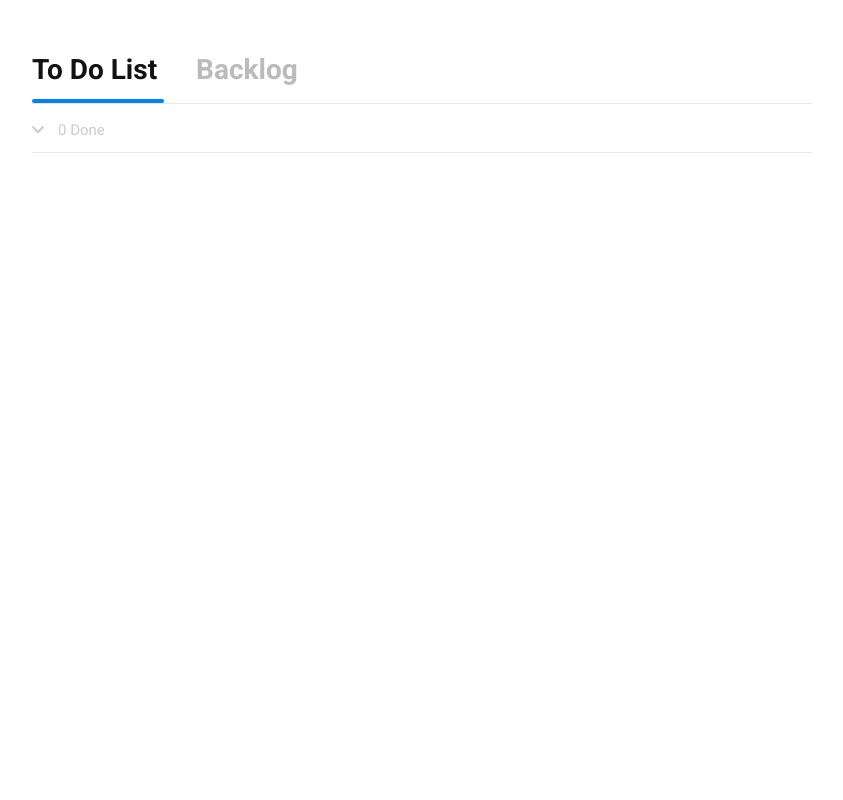
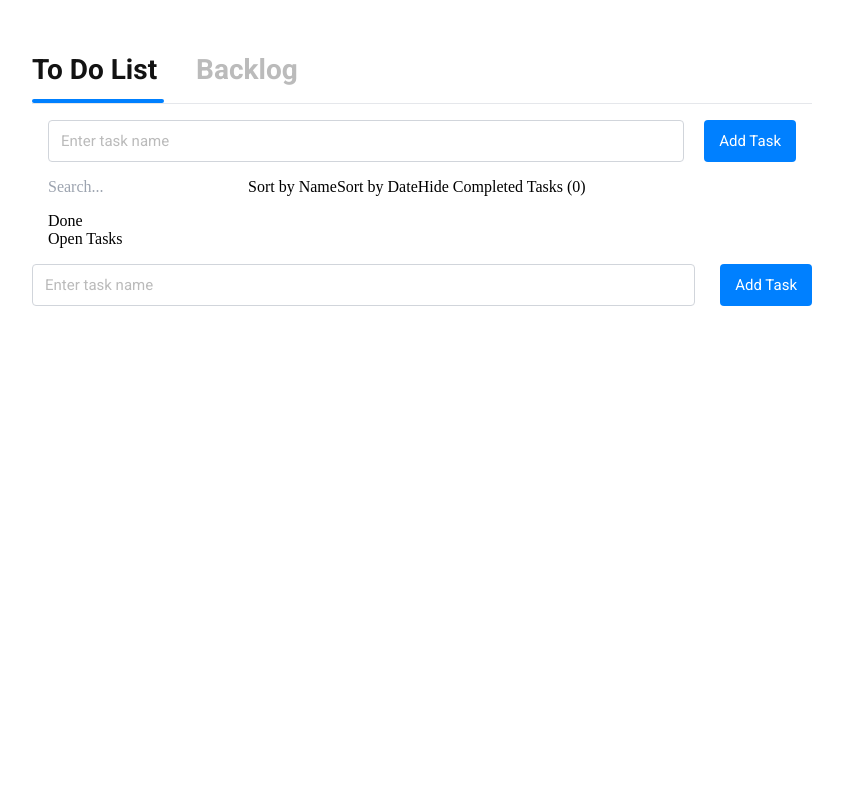
Before and after one commit to f3n0l/todolist-app, a Vue app: page / in a window 1280 px wide. Shown: the top 800 px of the page, without its empty margins (218-1061 px from the left). Built offline with nearby package versions, Linux system fonts and the light colour scheme.

Commit message:
setup a new store, todolist view and backlog view

```diff
--- a/src/App.vue
+++ b/src/App.vue
@@ -1,5 +1,3 @@
-<script setup lang="ts"></script>
-
 <template>
     <div class="flex justify-center items-start min-h-screen">
         <div class="max-w-[812px] p-4 w-screen">
--- a/src/components/EntryComponent.vue
+++ b/src/components/EntryComponent.vue
@@ -1,123 +1,54 @@
 <template>
-    <div class="w-full mb-2 p-4 rounded-lg flex items-center relative">
-        <input
-            @click.stop="toggleActivation"
-            type="checkbox"
-            v-model="task.completed"
-            class="w-6 h-6 rounded-full mr-4 cursor-pointer"
-        />
-        <div class="ml-4 flex flex-col flex-1">
+    <div class="flex items-center justify-between w-full mb-4">
+        <div class="flex items-center space-x-2">
             <div
-                class="text-md text-primaryText font-roboto leading-normal"
-                :class="{ 'line-through': task.completed }"
-            >
-                {{ task.name }}
-            </div>
-            <div
-                class="text-sm text-secondary font-roboto leading-normal"
-                :class="{ 'line-through': task.completed }"
-            >
-                {{ task.description }}
+                :class="task.completed ? 'bg-blue-500' : 'bg-transparent'"
+                @click="toggleCompletion"
+                class="w-6 h-6 border-2 border-gray-400 rounded-full cursor-pointer"
+            ></div>
+            <div :class="task.completed ? 'line-through text-gray-500' : ''">
+                <h4>{{ task.name }}</h4>
+                <p>{{ task.description }}</p>
             </div>
         </div>
-        <div
-            @click="toggleMenu($event, task.id)"
-            class="menu-dots flex cursor-pointer"
-        >
-            <svg
-                width="21"
-                height="20"
-                viewBox="0 0 21 20"
-                fill="none"
-                xmlns="http://www.w3.org/2000/svg"
+        <div class="relative group">
+            <button class="p-2">⋮</button>
+            <div
+                class="absolute right-0 z-10 bg-white border shadow-md mt-2 w-32 group-hover:block hidden space-y-2 p-2"
             >
-                <path
-                    d="M12.9465 10.0558C12.9465 11.666 11.6437 12.9688 10.0335 12.9688C8.4233 12.9688 7.12056 11.666 7.12056 10.0558C7.12056 8.44559 8.4233 7.14285 10.0335 7.14285C11.6437 7.14285 12.9465 8.44559 12.9465 10.0558ZM17.1541 7.14285C15.5439 7.14285 14.2411 8.44559 14.2411 10.0558C14.2411 11.666 15.5439 12.9688 17.1541 12.9688C18.7643 12.9688 20.067 11.666 20.067 10.0558C20.067 8.44559 18.7643 7.14285 17.1541 7.14285ZM2.91296 7.14285C1.30274 7.14285 0 8.44559 0 10.0558C0 11.666 1.30274 12.9688 2.91296 12.9688C4.52317 12.9688 5.82591 11.666 5.82591 10.0558C5.82591 8.44559 4.52317 7.14285 2.91296 7.14285Z"
-                    fill="#AAAAAA"
-                />
-            </svg>
+                <button @click="deleteThisTask">Delete</button>
+                <button @click="moveThisTaskToBacklog">Move to Backlog</button>
+            </div>
         </div>
-        <transition name="fade">
-            <div
-                v-if="isActive && activeMenuId === task.id"
-                class="menu-content"
-            >
-                <!-- Menu Items -->
-                <div @click="deleteTask" class="menu-item">Delete</div>
-                <div @click="moveToBacklog" class="menu-item">
-                    Move to Backlog
-                </div>
-            </div>
-        </transition>
     </div>
 </template>
 
 <script setup lang="ts">
-import { ref, defineProps, PropType } from "vue";
+import { toRefs } from "vue";
 
-interface Task {
-    name: string;
-    description: string;
-    completed: boolean;
-    id: number;
-}
+import { useToDoListStore } from "../store/useTodoListStore";
+import { Task } from "../types/types";
 
-defineProps({
-    task: {
-        type: Object as PropType<Task>,
-        required: true,
-    },
-    toggleActivation: {
-        type: Function as PropType<() => void>,
-        required: true,
-    },
-    toggleMenu: {
-        type: Function as PropType<(id: number) => void>,
-        required: true,
-    },
-    deleteTask: {
-        type: Function as PropType<() => void>,
-        required: true,
-    },
-    moveToBacklog: {
-        type: Function as PropType<() => void>,
-        required: true,
-    },
-});
+const { task } = toRefs(defineProps<{ task: Task }>()); // Now we use the Task type here
 
-const isActive = ref(false);
-const activeMenuId = ref<number | null>(null);
+const store = useToDoListStore();
+
+const toggleCompletion = () => {
+    store.toggleTaskCompletion(task.value.id); // Accessing the id using .value
+};
+
+const deleteThisTask = () => {
+    store.deleteTask(task.value.id); // Accessing the id using .value
+};
+
+const moveThisTaskToBacklog = () => {
+    store.moveToBacklog(task.value.id); // Accessing the id using .value
+};
 </script>
 
 <style scoped>
 @import "tailwindcss/base";
 @import "tailwindcss/components";
 @import "tailwindcss/utilities";
-/* Your styles here */
-/* Same styles as before */
-
-.menu-content {
-    position: absolute;
-    top: 30px;
-    right: 0;
-    background-color: #fff;
-    border: 1px solid #ccc;
-    padding: 4px;
-    border-radius: 4px;
-}
-
-.menu-item {
-    cursor: pointer;
-    padding: 8px;
-}
-
-.fade-enter-active,
-.fade-leave-active {
-    transition: opacity 0.3s;
-}
-
-.fade-enter,
-.fade-leave-to {
-    opacity: 0;
-}
+/* Add your custom styles here */
 </style>
--- a/src/components/ToDoInput.vue
+++ b/src/components/ToDoInput.vue
@@ -27,7 +27,7 @@ function addTask() {
         return;
     }
     const newTask = {
-        id: Date.now(), // Use a unique identifier, for example, current timestamp
+        id: Date.now(), // Use a unique identifier, for example, current timestamp lol
         name: taskName.value,
         description: "Description for Task",
         completed: false,
--- a/src/shims-vue.d.ts
+++ b/src/shims-vue.d.ts
@@ -1,5 +1,5 @@
 declare module "*.vue" {
     import { defineComponent } from "vue";
-    const component: ReturnType<typeof defineComponent>;
+    const component: defineComponent<{}, {}, any>;
     export default component;
 }
--- a/src/store/useTodoListStore.ts
+++ b/src/store/useTodoListStore.ts
@@ -1,37 +1,40 @@
 import { defineStore } from "pinia";
+import { Task, State } from "../types/types";
 
-export interface ToDoTask {
-    id: number;
-    name: string;
-    description: string;
-    completed: boolean;
-}
+export const useToDoListStore = defineStore({
+    id: "toDoListStore",
 
-export const useToDoListStore = defineStore("toDoList", {
-    state: () => ({
-        tasks: [] as ToDoTask[],
-        lastId: 0,
+    state: (): State => ({
+        tasks: [],
+        backlog: [],
     }),
+
     actions: {
-        addTask(task: Omit<ToDoTask, "id">): void {
-            const newTask: ToDoTask = {
-                ...task,
-                id: this.lastId++, // Generate unique ID using uuid
-                completed: false,
-            };
-            this.tasks.push(newTask);
+        addTask(task: Task) {
+            this.tasks.push(task);
         },
-        deleteTask(taskId: number): void {
-            this.tasks = this.tasks.filter((task) => task.id !== taskId);
+        toggleTaskCompletion(id: number) {
+            const task = this.tasks.find((t) => t.id === id);
+            if (task) {
+                task.completed = !task.completed;
+            }
         },
-        toggleTaskCompletion(taskId: number): void {
-            this.tasks = this.tasks.map((task) => {
-                if (task.id === taskId) {
-                    // Toggle the completed status immutably
-                    return { ...task, completed: !task.completed };
-                }
-                return task;
-            });
+        deleteTask(id: number) {
+            this.tasks = this.tasks.filter((t) => t.id !== id);
+        },
+        moveToBacklog(id: number) {
+            const taskIndex = this.tasks.findIndex((t) => t.id === id);
+            if (taskIndex !== -1) {
+                const [task] = this.tasks.splice(taskIndex, 1);
+                this.backlog.push(task);
+            }
+        },
+        moveTaskToToDoList(id: number) {
+            const taskIndex = this.backlog.findIndex((t) => t.id === id);
+            if (taskIndex !== -1) {
+                const [task] = this.backlog.splice(taskIndex, 1);
+                this.tasks.push(task);
+            }
         },
     },
 });
--- /dev/null
+++ b/src/types/types.ts
@@ -0,0 +1,12 @@
+export type Task = {
+    id: number;
+    name: string;
+    description: string;
+    completed: boolean;
+    showMenu?: boolean;
+};
+
+export type State = {
+    tasks: Task[];
+    backlog: Task[];
+};
--- a/src/views/Backlog.vue
+++ b/src/views/Backlog.vue
@@ -1,36 +1,73 @@
 <template>
-    <div>
-        <h1 class="text-3xl font-semibold mb-4">Backlog</h1>
-
-        <div v-if="backlogItems.length === 0" class="text-gray-500">
-            No items in the backlog.
+    <div class="container mx-auto p-4">
+        <ToDoInput :disabled="true" />
+        <input
+            v-model="searchTerm"
+            type="text"
+            placeholder="Search..."
+            class="mb-4"
+        />
+        <button @click="sortBy('name')">Sort by Name</button>
+        <button @click="sortBy('date')">Sort by Date</button>
+        <div v-for="task in filteredBacklog" :key="task.id">
+            <div class="flex items-center justify-between w-full mb-4">
+                <div class="flex items-center space-x-2">
+                    <div
+                        :class="
+                            task.completed ? 'bg-blue-500' : 'bg-transparent'
+                        "
+                        @click="toggleCompletion(task)"
+                        class="w-6 h-6 border-2 border-gray-400 rounded-full cursor-pointer"
+                    ></div>
+                    <div
+                        :class="
+                            task.completed ? 'line-through text-gray-500' : ''
+                        "
+                    >
+                        <h4>{{ task.name }}</h4>
+                        <p>{{ task.description }}</p>
+                    </div>
+                </div>
+                <button @click="moveToToDoList(task)" class="p-2">
+                    Move to ToDoList
+                </button>
+            </div>
         </div>
-
-        <ul v-else>
-            <li v-for="item in backlogItems" :key="item.id" class="mb-2">
-                <span class="font-semibold">{{ item.title }}</span>
-                <p class="text-gray-700">{{ item.description }}</p>
-            </li>
-        </ul>
     </div>
 </template>
 
-<script setup>
-const backlogItems = [
-    {
-        id: 1,
-        title: "Feature A Implementation",
-        description: "Implement feature A with necessary functionalities.",
-    },
-    {
-        id: 2,
-        title: "Bug Fixing: Issue #123",
-        description: "Fix the bug reported in issue #123 from the bug tracker.",
-    },
-    // Add more backlog items as needed
-];
+<script setup lang="ts">
+import { ref, computed } from "vue";
+import { useToDoListStore } from "../store/useTodoListStore";
+import ToDoInput from "../components/ToDoInput.vue";
+import { Task } from "../types/types";
+
+const store = useToDoListStore();
+const searchTerm = ref("");
+const filteredBacklog = computed(() => {
+    if (searchTerm.value) {
+        return store.backlog.filter((t) => t.name.includes(searchTerm.value));
+    }
+    return store.backlog;
+});
+
+const toggleCompletion = (task: Task) => {
+    store.toggleTaskCompletion(task.id);
+};
+
+const moveToToDoList = (task: Task) => {
+    store.moveTaskToToDoList(task.id);
+};
+
+const sortBy = (type: "name" | "date") => {
+    if (type === "name") {
+        store.backlog.sort((a, b) => a.name.localeCompare(b.name));
+    } else {
+        store.backlog.sort((a, b) => a.id - b.id); // Assuming id is the timestamp
+    }
+};
 </script>
 
 <style scoped>
-/* Add your component-specific styles here */
+/* Add your custom styles here */
 </style>
--- a/src/views/ToDoList.vue
+++ b/src/views/ToDoList.vue
@@ -1,176 +1,155 @@
 <template>
-    <div class="w-full h-[60vw] mt-3 flex flex-col justify-start">
+    <div class="container mx-auto p-4">
+        <ToDoInput :disabled="true" />
+        <input
+            v-model="searchTerm"
+            type="text"
+            placeholder="Search..."
+            class="mb-4"
+        />
+        <button @click="sortBy('name')">Sort by Name</button>
+        <button @click="sortBy('date')">Sort by Date</button>
+
         <!-- Completed Tasks Section -->
-        <div class="">
-            <div class="">
-                <div
-                    @click="toggleCompletedTasks"
-                    class="cursor-pointer mb-2 flex items-center"
-                >
-                    <svg
-                        width="12"
-                        height="12"
-                        viewBox="0 0 12 12"
-                        fill="none"
-                        xmlns="http://www.w3.org/2000/svg"
-                        class="mr-3.5"
-                        :class="{ 'rotate-90': completedTasksOpen }"
-                    >
-                        <path
-                            d="M9.13883 6.46634L3.76097 11.8068C3.5016 12.0644 3.0811 12.0644 2.82176 11.8068L2.19452 11.1839C1.93559 10.9268 1.9351 10.5101 2.19341 10.2524L6.45546 5.99999L2.19341 1.74765C1.9351 1.48991 1.93559 1.07318 2.19452 0.816057L2.82176 0.193175C3.08113 -0.0643917 3.50163 -0.0643917 3.76097 0.193175L9.1388 5.53366C9.39817 5.7912 9.39817 6.20878 9.13883 6.46634Z"
-                            fill="#CCCCCC"
-                        />
-                    </svg>
-                    <span class="text-lg font-roboto text-md text-secondary"
-                        >{{ completedTasks.length }} Done</span
-                    >
+        <button @click="toggleCompletedTasksSection">
+            {{ completedTasksSectionOpen ? "Hide" : "Show" }} Completed Tasks
+            ({{ completedTasks.length }})
+        </button>
+        <div v-if="completedTasksSectionOpen">
+            <h3>Done</h3>
+            <div v-for="task in completedTasks" :key="task.id">
+                <!-- Render completed tasks here -->
+                <div class="flex items-center justify-between w-full mb-4">
+                    <div class="flex items-center space-x-2">
+                        <div
+                            :class="
+                                task.completed
+                                    ? 'bg-blue-500'
+                                    : 'bg-transparent'
+                            "
+                            @click="toggleCompletion(task)"
+                            class="w-6 h-6 border-2 border-gray-400 rounded-full cursor-pointer"
+                        ></div>
+                        <div
+                            :class="
+                                task.completed
+                                    ? 'line-through text-gray-500'
+                                    : ''
+                            "
+                        >
+                            <h4>{{ task.name }}</h4>
+                            <p>{{ task.description }}</p>
+                        </div>
+                    </div>
+                    <div class="relative group">
+                        <button @click="toggleMenu(task)" class="p-2">⋮</button>
+                        <div
+                            v-if="task.showMenu"
+                            class="absolute right-0 z-10 bg-white border shadow-md mt-2 w-32 space-y-2 p-2"
+                        >
+                            <button @click="deleteTask(task)">Delete</button>
+                            <button @click="moveToBacklog(task)">
+                                Move to Backlog
+                            </button>
+                        </div>
+                    </div>
                 </div>
             </div>
-            <transition name="slide-down">
-                <div v-if="completedTasksOpen">
-                    <div class="mb-2">
-                        <!-- Completed tasks content -->
-                        <TaskEntry
-                            v-for="(task, index) in completedTasks"
-                            :key="index"
-                            :task="task"
-                            :taskId="task.id"
-                            :toggleActivation="toggleActivation"
-                            :toggleMenu="toggleMenu"
-                            :deleteTask="deleteTask"
-                        />
+        </div>
+
+        <!-- Open Tasks -->
+        <div>
+            <h3>Open Tasks</h3>
+            <div v-for="task in openTasks" :key="task.id">
+                <div class="flex items-center justify-between w-full mb-4">
+                    <div class="flex items-center space-x-2">
+                        <div
+                            :class="
+                                task.completed
+                                    ? 'bg-blue-500'
+                                    : 'bg-transparent'
+                            "
+                            @click="toggleCompletion(task)"
+                            class="w-6 h-6 border-2 border-gray-400 rounded-full cursor-pointer"
+                        ></div>
+                        <div
+                            :class="
+                                task.completed
+                                    ? 'line-through text-gray-500'
+                                    : ''
+                            "
+                        >
+                            <h4>{{ task.name }}</h4>
+                            <p>{{ task.description }}</p>
+                        </div>
+                    </div>
+                    <div class="relative group">
+                        <button @click="toggleMenu(task)" class="p-2">⋮</button>
+                        <div
+                            v-if="task.showMenu"
+                            class="absolute right-0 z-10 bg-white border shadow-md mt-2 w-32 space-y-2 p-2"
+                        >
+                            <button @click="deleteTask(task)">Delete</button>
+                            <button @click="moveToBacklog(task)">
+                                Move to Backlog
+                            </button>
+                        </div>
                     </div>
                 </div>
-            </transition>
-        </div>
-
-        <div class="w-full h-px bg-gray-200 mb-3"></div>
-
-        <!-- Open Tasks Section -->
-        <div class="mb-6">
-            <!-- Open tasks content -->
-            <TaskEntry
-                v-for="(task, index2) in openTasks"
-                :key="index2"
-                :task="task"
-                :toggleActivation="toggleActivation"
-                :toggleMenu="toggleMenu"
-                :deleteTask="deleteTask"
-                :moveToBacklog="moveToBacklog"
-            />
+            </div>
         </div>
     </div>
 </template>
 
 <script setup lang="ts">
-import { ref, computed, onMounted, onBeforeUnmount, reactive, Ref } from "vue";
+import { ref, computed } from "vue";
 import { useToDoListStore } from "../store/useTodoListStore";
-import TaskEntry from "../components/EntryComponent.vue";
+import ToDoInput from "../components/ToDoInput.vue";
+import { Task } from "../types/types";
 
-const store = reactive(useToDoListStore());
-const activeMenuId: Ref<number | null> = ref(null);
+const store = useToDoListStore();
+const searchTerm = ref("");
+const completedTasksSectionOpen = ref(true); // Set to true to open by default
 
-const completedTasksOpen = ref(true);
+const completedTasks = computed(() => store.tasks.filter((t) => t.completed));
 
-const completedTasks = computed(() =>
-    store.tasks.filter((task) => task.completed)
-);
-const openTasks = computed(() => store.tasks.filter((task) => !task.completed));
+const openTasks = computed(() => store.tasks.filter((t: Task) => !t.completed));
 
-const menuOpen = ref(false);
+const toggleCompletion = (task: Task) => {
+    store.toggleTaskCompletion(task.id);
+};
 
-function toggleCompletedTasks() {
-    completedTasksOpen.value = !completedTasksOpen.value;
-}
+const deleteTask = (task: Task) => {
+    store.deleteTask(task.id);
+};
 
-function toggleActivation(taskId: number) {
-    store.toggleTaskCompletion(taskId);
-}
+const moveToBacklog = (task: Task) => {
+    store.moveToBacklog(task.id);
+};
 
-function deleteTask(taskId: number) {
-    store.deleteTask(taskId);
-}
-// function moveToBacklog(taskId: number) {
-//     store.moveToBacklog(taskId);
-// }
-function toggleMenu(taskId: number, event: MouseEvent) {
-    // Prevent the click event from propagating to the parent elements
-    event.stopPropagation();
+const sortBy = (type: "name" | "date") => {
+    if (type === "name") {
+        store.tasks.sort((a, b) => a.name.localeCompare(b.name));
+    } else {
+        store.tasks.sort((a, b) => a.id - b.id); // Assuming id is the timestamp
+    }
+};
 
-    // Toggle the menu for the clicked entry
-    if (activeMenuId.value === taskId) {
-        // If the menu is already open for this entry, close it
-        activeMenuId.value = null;
-    } else {
-        // Otherwise, open the menu for this entry
-        activeMenuId.value = taskId;
+const toggleMenu = (task: Task) => {
+    if (!task.hasOwnProperty("showMenu")) {
+        task.showMenu = false; // Initialize showMenu property if it doesn't exist
     }
-}
+    task.showMenu = !task.showMenu;
+};
 
-// function moveToBacklog(taskId: number): void {
-//     store.moveToBacklog(taskId);
-// }
-
-onMounted(() => {
-    window.addEventListener("click", handleGlobalClick);
-});
-
-onBeforeUnmount(() => {
-    window.removeEventListener("click", handleGlobalClick);
-});
-
-function handleGlobalClick(event: MouseEvent) {
-    // Close the menu if the click target is not within the menu or its children
-    const menu = document.querySelector(".menu-content");
-    if (menu && !menu.contains(event.target as Node)) {
-        activeMenuId.value = null;
-    }
-}
+const toggleCompletedTasksSection = () => {
+    completedTasksSectionOpen.value = !completedTasksSectionOpen.value;
+};
 </script>
 
 <style scoped>
-/* Your styles here */
 @import "tailwindcss/base";
 @import "tailwindcss/components";
 @import "tailwindcss/utilities";
-.entry-wrapper {
-    background-color: #f0f0f0;
-    position: relative;
-    /* Add other styles as needed */
-}
-
-.menu-dots {
-    width: 10px;
-    height: 10px;
-    border-radius: 50%;
-    background-color: #ccc;
-    position: absolute;
-    right: 10px;
-    cursor: pointer;
-}
-
-.menu-content {
-    position: absolute;
-    top: 30px;
-    right: 0;
-    background-color: #fff;
-    border: 1px solid #ccc;
-    padding: 4px;
-    border-radius: 4px;
-}
-
-.menu-item {
-    cursor: pointer;
-    padding: 8px;
-}
-
-.fade-enter-active,
-.fade-leave-active {
-    transition: opacity 0.3s;
-}
-
-.fade-enter,
-.fade-leave-to {
-    opacity: 0;
-}
+/* Add your custom styles here */
 </style>
```
